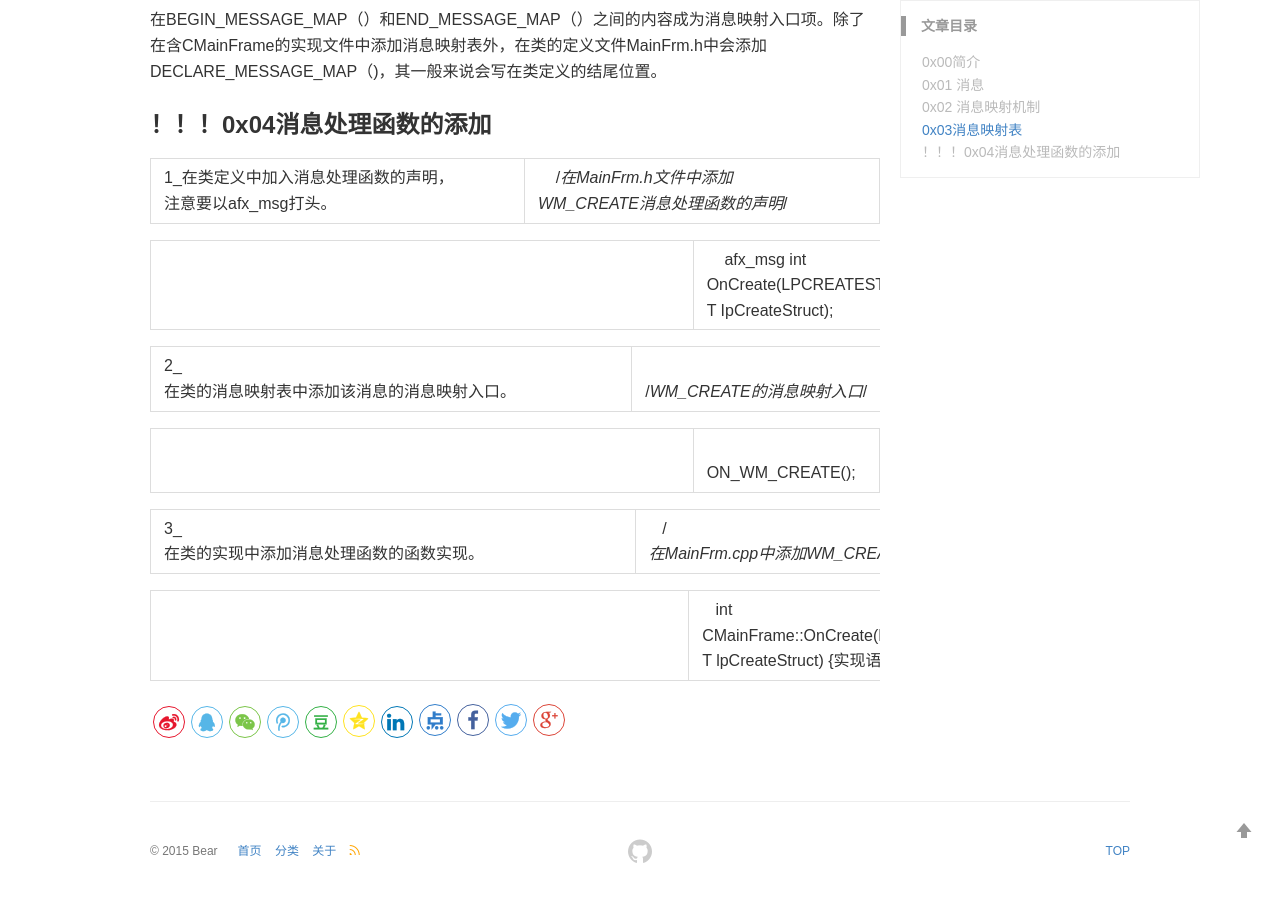
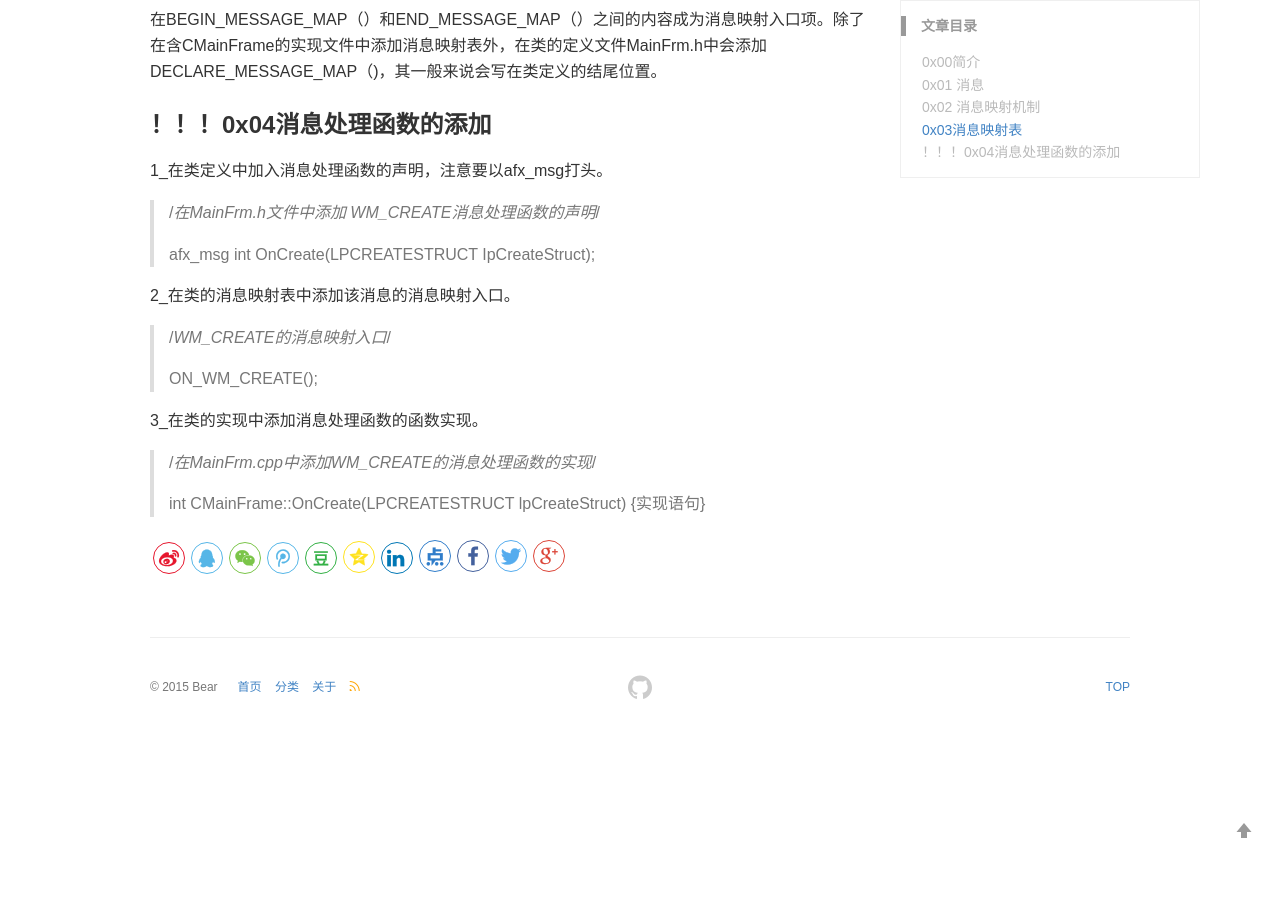
Before and after one commit to YesBear/yesbear.github.io, a Jekyll site: the page built from _posts/2017-7-17-Windows消息映射机制.md, in a window 1280 px wide and 900 px high, scrolled down 982 px. Built offline with Jekyll 4.4.1, drawn with Linux system fonts in a browser that asks for light colours; comment, search, counter and statistics services are not loaded; after the commit the page ends 1718 px from its top, so only the background shows below that.

Commit message:
更新了排版

```diff
--- a/_posts/2017-7-17-Windows消息映射机制.md
+++ b/_posts/2017-7-17-Windows消息映射机制.md
@@ -44,14 +44,20 @@ MFC的窗口消息含三个部分：
 
 ### ！！！0x04消息处理函数的添加
 
-1_在类定义中加入消息处理函数的声明，注意要以afx_msg打头。 |    /*在MainFrm.h文件中添加 WM_CREATE消息处理函数的声明*/
+1_在类定义中加入消息处理函数的声明，注意要以afx_msg打头。
 
-                                                                                                                     |    afx_msg int OnCreate(LPCREATESTRUCT IpCreateStruct);
+> /*在MainFrm.h文件中添加 WM_CREATE消息处理函数的声明*/
+>
+> afx_msg int OnCreate(LPCREATESTRUCT IpCreateStruct);
 
-2_在类的消息映射表中添加该消息的消息映射入口。                        |    /*WM_CREATE的消息映射入口*/
+2_在类的消息映射表中添加该消息的消息映射入口。
 
-                                                                                                                     |   ON_WM_CREATE();
+> /*WM_CREATE的消息映射入口*/
+>
+> ON_WM_CREATE();
 
-3_在类的实现中添加消息处理函数的函数实现。                                |   /*在MainFrm.cpp中添加WM_CREATE的消息处理函数的实现*/
+3_在类的实现中添加消息处理函数的函数实现。
 
-                                                                                                                    |   int CMainFrame::OnCreate(LPCREATESTRUCT lpCreateStruct) {实现语句}
+> /*在MainFrm.cpp中添加WM_CREATE的消息处理函数的实现*/
+>
+> int CMainFrame::OnCreate(LPCREATESTRUCT lpCreateStruct) {实现语句}
```
